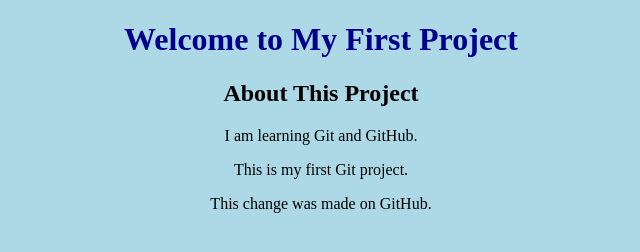
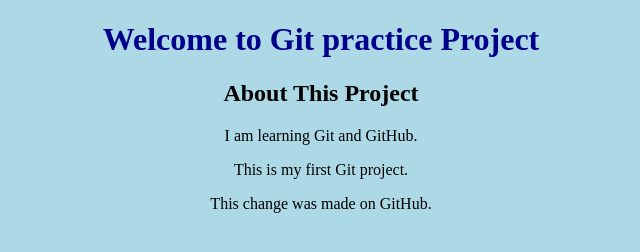
Before and after one commit to RasnaRaghavan/my-first-project, a plain HTML site: page index.html in a window 1280 px wide. Shown: the whole page, without its empty margins (319-959 px from the left). Drawn offline with Linux system fonts and the light colour scheme.

Commit message:
change heading in conflict branch

```diff
--- a/index.html
+++ b/index.html
@@ -5,7 +5,7 @@
         <link rel="stylesheet" href="style.css">
 </head>
     <body>
-        <h1>Welcome to My First Project</h1>
+        <h1>Welcome to Git practice Project</h1>
         <h2>About This Project</h2>
     <p>I am learning Git and GitHub.</p>
     <p>This is my first Git project.</p>
```
